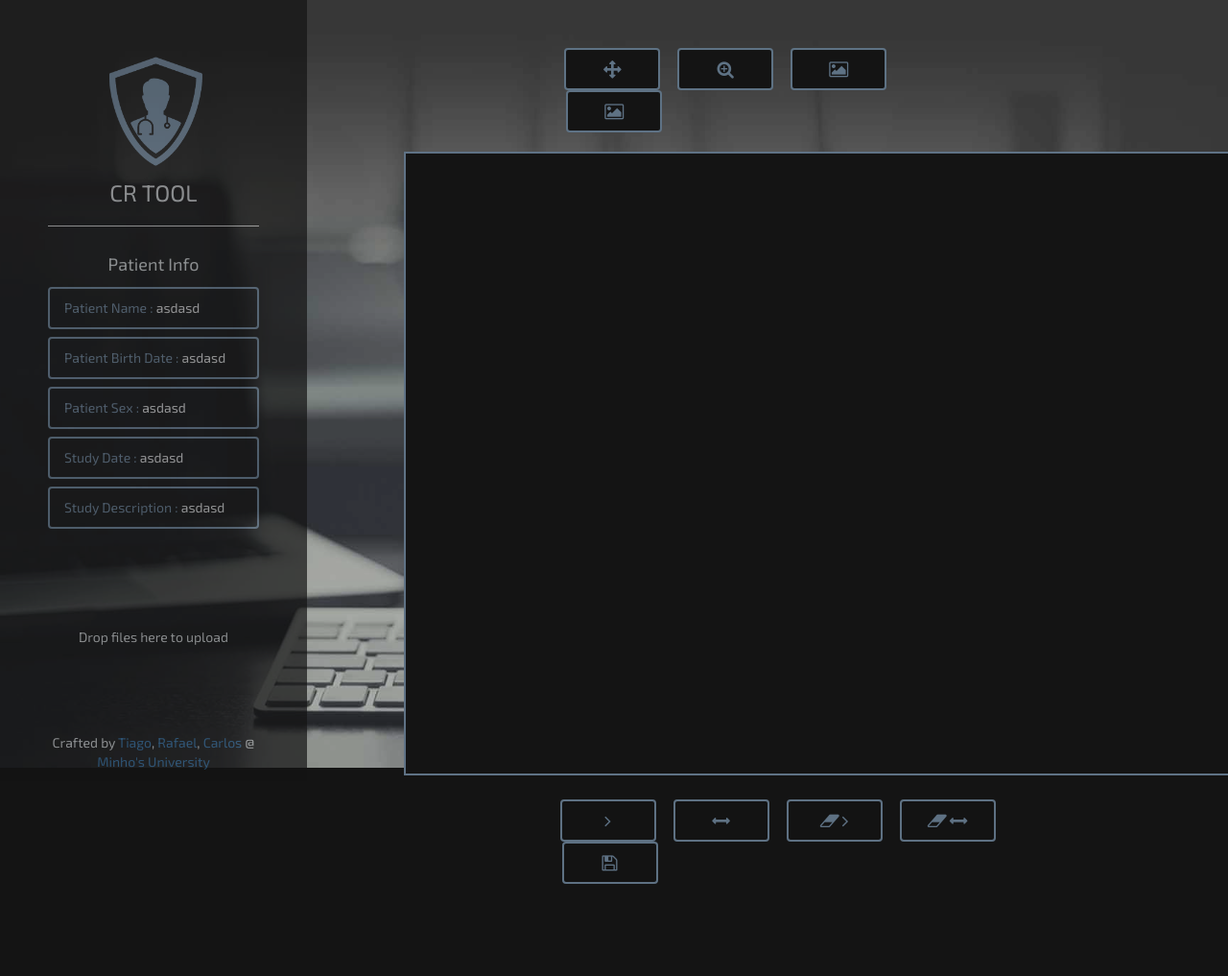
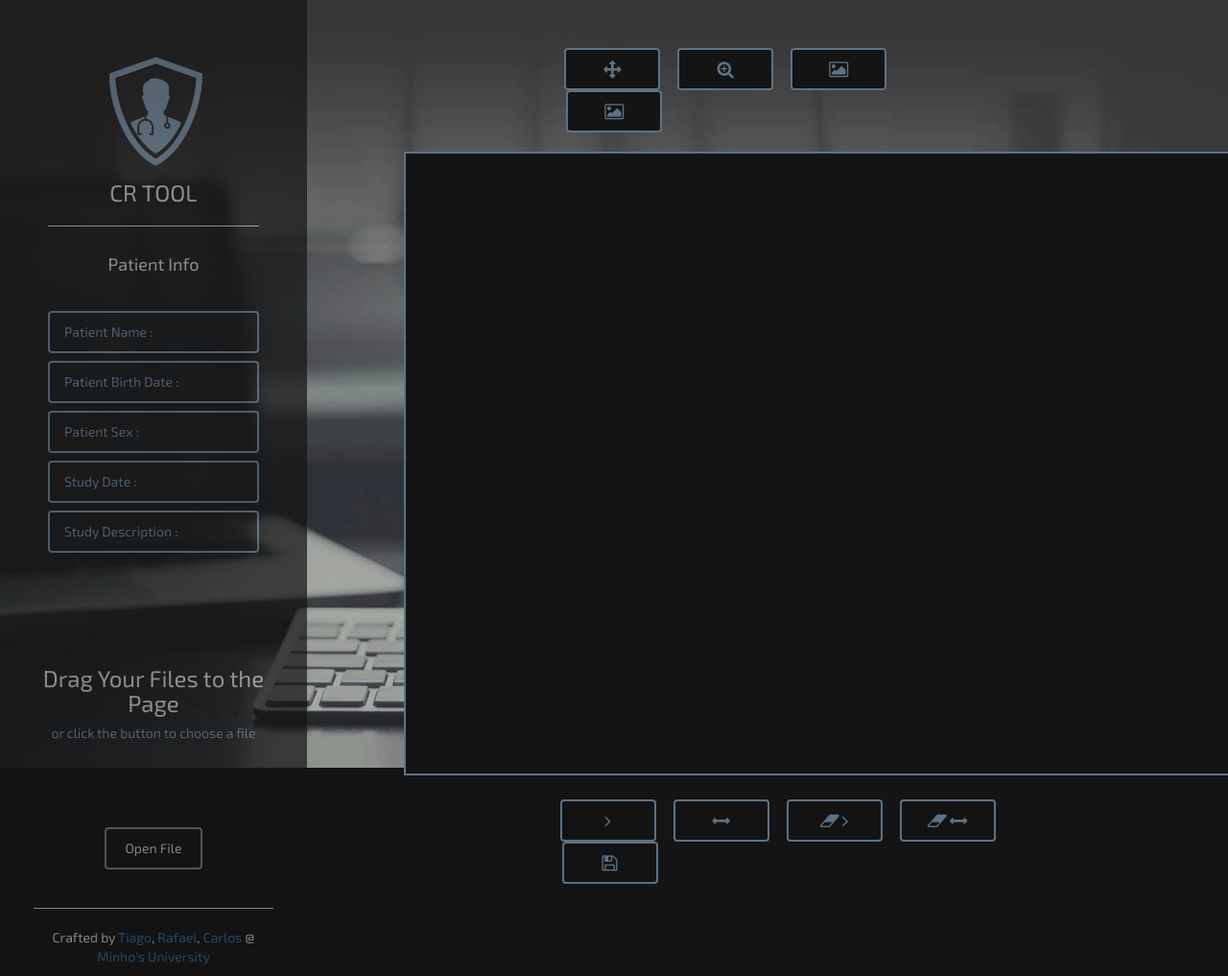
Before and after one commit to Duozhasht/vpc_cg_um, a PHP site: page /layout.php in a window 1280 px wide; the page is wider, and only the part inside the window is pictured. Shown: that part at 96% size. Before the commit the page ends 921 px from the top of that part, so only its background shows below. Run offline with PHP 8.4, Linux system fonts and the light colour scheme.

Commit message:
files uploaded

```diff
--- a/assets/cornerstone/functions.js
+++ b/assets/cornerstone/functions.js
@@ -17,10 +17,10 @@ function loadAndViewImage(imageId) {
         $('#toggleVOILUT').attr("checked",viewport.voiLUT !== undefined);
         cornerstone.displayImage(element, image, viewport);
         if(loaded === false) {
-            cornerstoneTools.mouseInput.enable(element);
-            cornerstoneTools.mouseWheelInput.enable(element);
-            cornerstoneTools.wwwc.activate(element, 1); // ww/wc is the default tool for left mouse button
-            cornerstoneTools.pan.activate(element, 2); // pan is the default tool for middle mouse button
+            //cornerstoneTools.mouseInput.enable(element);
+            //cornerstoneTools.mouseWheelInput.enable(element);
+            //cornerstoneTools.wwwc.activate(element, 1); // ww/wc is the default tool for left mouse button
+            //cornerstoneTools.pan.activate(element, 2); // pan is the default tool for middle mouse button
             //cornerstoneTools.zoom.activate(element, 4); // zoom is the default tool for right mouse button
             //cornerstoneTools.zoomWheel.activate(element); // zoom is the default tool for middle mouse wheel
             loaded = true;
@@ -97,6 +97,7 @@ function activate(id)
         var element = $('#dicomImage').get(0);
         activate('#pan')
         disableAllTools();
+        cornerstoneTools.zoom.activate(element, 4); // 4 means right mouse button
         cornerstoneTools.pan.activate(element, 3); // 3 means left mouse button and middle mouse button
     });
 
--- a/assets/custom.css
+++ b/assets/custom.css
@@ -151,10 +151,10 @@ a.list-group-item {
 }
 
 #patient-info {
-	padding-bottom: 50px;
+	padding-bottom: 25px;
 }
 
-#patient-info>div>h3 {
+#patient-info-header {
 	padding-bottom: 25px;
 }
 
@@ -174,7 +174,6 @@ a.list-group-item {
 
 #authors>p {
 	margin: 0;
-	padding-top: 10px;
 	padding-bottom: 10px;
 }
 
@@ -189,3 +188,16 @@ a.list-group-item {
 .dz-file-preview{
 
 }
+
+.nice-button {
+	background-color: transparent;
+	border: 2px solid #7b96b0;
+	border-radius: 4px;
+	padding: 10px 20px 10px 20px;
+
+}
+
+#files-here{
+	padding-bottom: 80px;
+	padding-top: 70px;
+}
--- a/layout.php
+++ b/layout.php
@@ -30,55 +30,73 @@
 
 					<div class="row" id="patient-info">
 						<div class="col-xs-12">
-							<h4 class="text-center">Patient Info</h4>
+							<h4 class="text-center" id="patient-info-header">Patient Info</h4>
 							<ul class="nav nav-pills nav-stacked" id="patient-info-ul">
 								<li role="presentation" class="active">
 									<a>
 										<span style="color:#7b96b0">Patient Name :</span>
-										<span id="patient-name">asdasd</span>
+										<span id="patient-name"></span>
 									</a>
 								</li>
 								<li role="presentation" class="active">
 									<a>
 										<span style="color:#7b96b0">Patient Birth Date :</span>
-										<span id="patient-bd">asdasd</span>
+										<span id="patient-bd"></span>
 									</a>
 								</li>
 								<li role="presentation" class="active">
 									<a>
 										<span style="color:#7b96b0">Patient Sex :</span>
-										<span id="patient-sex">asdasd</span>
+										<span id="patient-sex"></span>
 									</a>
 								</li>
 								<li role="presentation" class="active">
 									<a>
 										<span style="color:#7b96b0">Study Date :</span>
-										<span id="study-date">asdasd</span>
+										<span id="study-date"></span>
 									</a>
 								</li>
 								<li role="presentation" class="active">
 									<a>
 										<span style="color:#7b96b0">Study Description :</span>
-										<span id="study-description">asdasd</span>
+										<span id="study-description"></span>
 									</a>
 								</li>
 							</ul>
 						</div>
 					</div>
+					<div class="row text-center" id="files-here">
+						<h3 class="text-center">Drag Your Files to the Page </h3>
+						<h5 class="text-center" style="color:#7b96b0">or click the button to choose a file</h5>
+					</div>
+					<div class="row text-center hidden" id="files-title">
+						<h4 class="text-center">Files Added</h4>
+					</div>
+					<div class="row text-center">
+						<button type="button" class="nice-button" id="clickable">Open File</button>
+					</div>
 					<div class="row" id="dropzone">
+						<div id="previews" class="dropzone-previews" style="overflow-y: auto; max-height: 300px;">
 						<div id="preview-template" style="visibility: hidden;">
+								<div class="col-xs-12">
 								<a href="#" class="dz-preview dz-file-preview">
 									<span class="dz-details">
 										<span class="dz-filename">
+											<span style="color: #7b96b0;">File name: </span>
 											<span data-dz-name></span>
 										</span>
-
 									</span>
 								</a>
+								</div>
 						</div>
-					<form action="/target" class="dropzone" id="my-dropzone" style="overflow-y: scroll; max-height: 300px;"></form>
+					<!-- <form action="/target" class="dropzone" id="my-dropzone" style="overflow-y: scroll; max-height: 300px;"></form>  -->
+
+
+						</div>
 				</div>
+
 				<div class="row text-center" id="authors" style="min-height: 100%;">
+					<hr>
 					<p>Crafted by <a href="#">Tiago</a>, <a href="#">Rafael</a>, <a href="#">Carlos</a>
 					@
 					<!--<a href="#"><span style="color: #D03B00">Minho's</span> <span style="color: #D03B00">University</span></a></p>-->
@@ -240,22 +258,37 @@
 	$('#study-date').text(studyDate);
 	$('#study-description').text(studyDesc);
 	}
-	Dropzone.options.myDropzone = {
-	previewTemplate: document.getElementById('preview-template').innerHTML,
+
+
+
+	var myDropzone = new Dropzone(document.body, { // Make the whole body a dropzone
+    	url: "/upload/url", // Set the url
+    	previewsContainer: "#previews", // Define the container to display the previews
+    	clickable: "#clickable",
+    		previewTemplate: document.getElementById('preview-template').innerHTML,
 	// Prevents Dropzone from uploading dropped files immediately
 	autoProcessQueue: false,
 	init: function() {
 	var myDropzone = this;
+	var flag = false;
 	//this function handle addedfile
 	this.on("addedfile", function(file) {
 	imageFiles.push(file);
 	$(file.previewElement).attr("onclick", "previewOnClick(" + imageCount + ")");
 	$(file.previewElement).attr("id", "elem" + imageCount + ")");
 	var imageId = cornerstoneWADOImageLoader.fileManager.add(file);
+	if(flag == false)
+	{
+		$('#files-title').removeClass('hidden');
+		$('#files-here').addClass('hidden');
+		flag = true;
+	}
 	imageIds.push(imageId);
 	imageCount++;
 	});
 	}
-	};
+
+  });
+
 	</script>
 </html>
```
